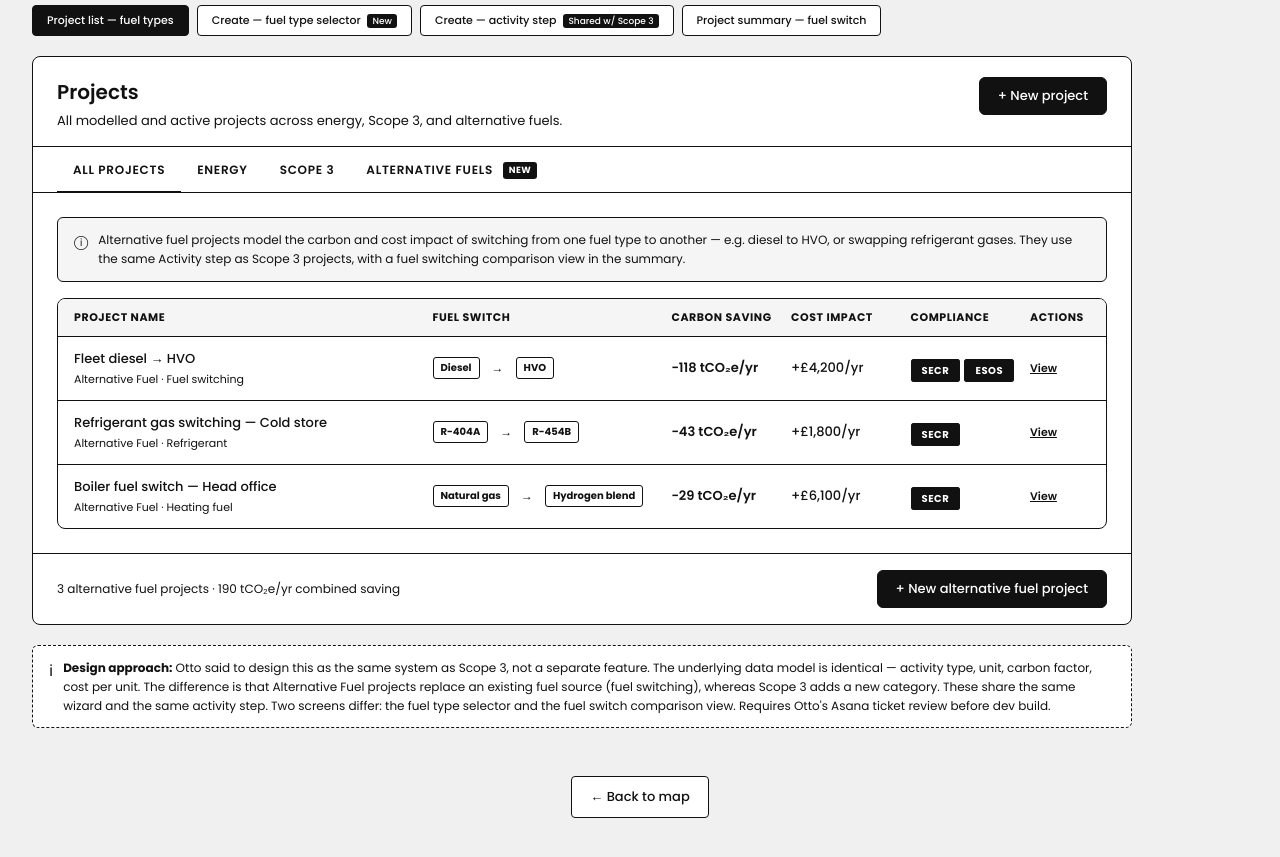
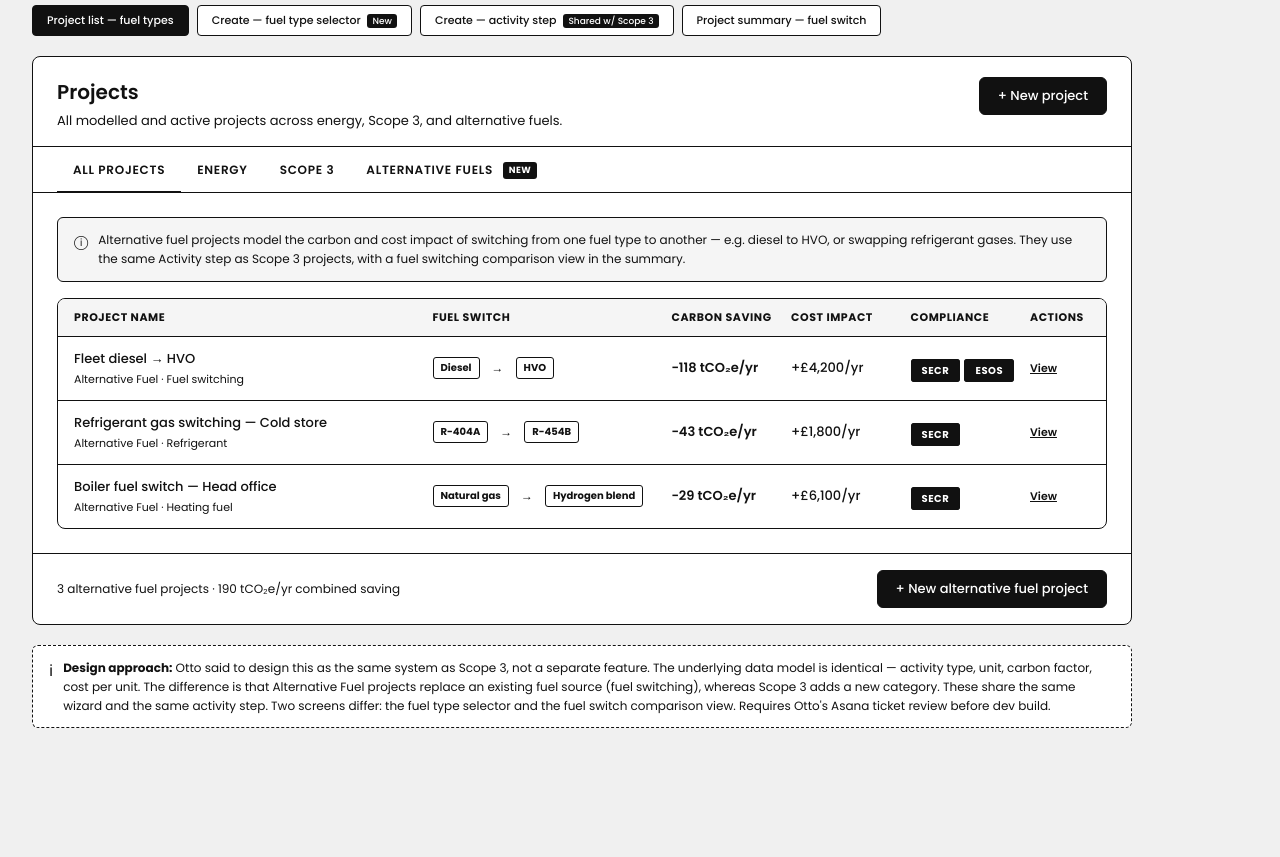
Before and after one commit to mikekgammon/sustainability-prototypes, a plain HTML site: page alternative-fuels/alternative-fuel-modelling.html in a window 1280 px wide. Shown: the part 133-990 px from the top of the page. After the commit the page ends 893 px from the top, so only its background shows below. Drawn offline with Linux system fonts and the light colour scheme.

Commit message:
Remove footer "← Back to map" buttons across prototype pages
The breadcrumb at the top of each page now handles return navigation,
so the redundant footer button is removed (along with its CSS).

Co-Authored-By: Claude Opus 4.7 (1M context) <noreply@anthropic.com>

```diff
--- a/alternative-fuels/alternative-fuel-modelling.html
+++ b/alternative-fuels/alternative-fuel-modelling.html
@@ -794,26 +794,5 @@ function selectFuelCard(card) {
   card.querySelectorAll('div,span').forEach(el => { if (el.childElementCount === 0) el.style.color = 'rgba(255,255,255,0.85)'; });
 }
 </script>
-<!-- Back to map button -->
-<style>
-.back-to-map-wrapper {
-  display: flex; justify-content: center;
-  padding: 32px 24px 24px 24px;
-  margin-top: 16px;
-}
-.back-to-map {
-  display: inline-flex; align-items: center; gap: 6px;
-  padding: 10px 18px; background: #FFFFFF; color: #111111;
-  border: 1px solid #111111; border-radius: 4px;
-  font-family: 'Poppins', sans-serif; font-size: 13px; font-weight: 500;
-  text-decoration: none; cursor: pointer;
-  transition: background 0.15s;
-}
-.back-to-map:hover { background: #F0F0F0; }
-</style>
-<div class="back-to-map-wrapper">
-  <a href="../strategy%20and%20roadmap/supporting%20files/st2/sustainability-platform-map.html" class="back-to-map" onclick="if(window.opener){window.close();return false;}">← Back to map</a>
-</div>
-
 </body>
 </html>
```
Also changed, not shown: project-scenario-modelling/project-scenarios.html (+0 -21 lines), strategy-v2/strategy-v2-compare.html (+0 -21 lines), strategy-v2/strategy-v2-prototype.html (+0 -21 lines), targets/targets-option-3.html (+0 -16 lines), universal-admin/universal-admin-access.html (+0 -21 lines), weighted-strategy/weighted-strategy-prioritisation.html (+0 -21 lines).
